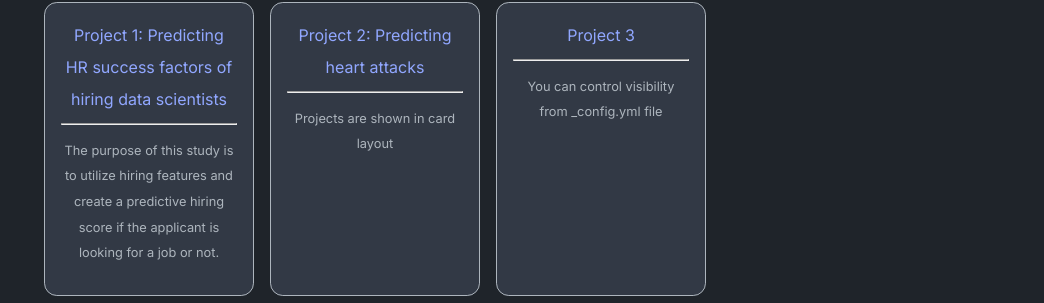
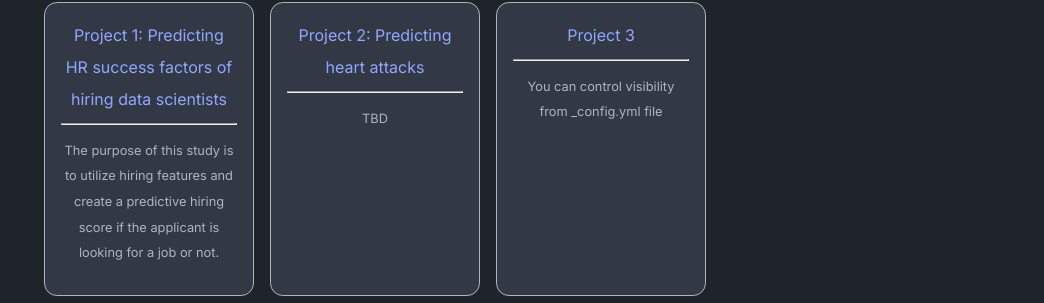
Before and after one commit to Josef9154/JRochelle_Portfolio, a Jekyll site: the page built from index.md, in a window 1280 px wide and 900 px high. Shown: the part 437-740 px from the top of the window, without its empty margins (236-1280 px from the left). Built offline with Jekyll 4.4.1, drawn with Linux system fonts in a browser that asks for light colours.

Commit message:
home.yml: updated desc in project_entries

```diff
--- a/_data/home.yml
+++ b/_data/home.yml
@@ -10,7 +10,7 @@ project_entries:
       predictive hiring score if the applicant is looking for a job or not.
   - title: 'Project 2: Predicting heart attacks'
     url: TBD
-    desc: Projects are shown in card layout
+    desc: TBD
   - title: Project 3
     url: overview-post
     desc: You can control visibility from _config.yml file
```
